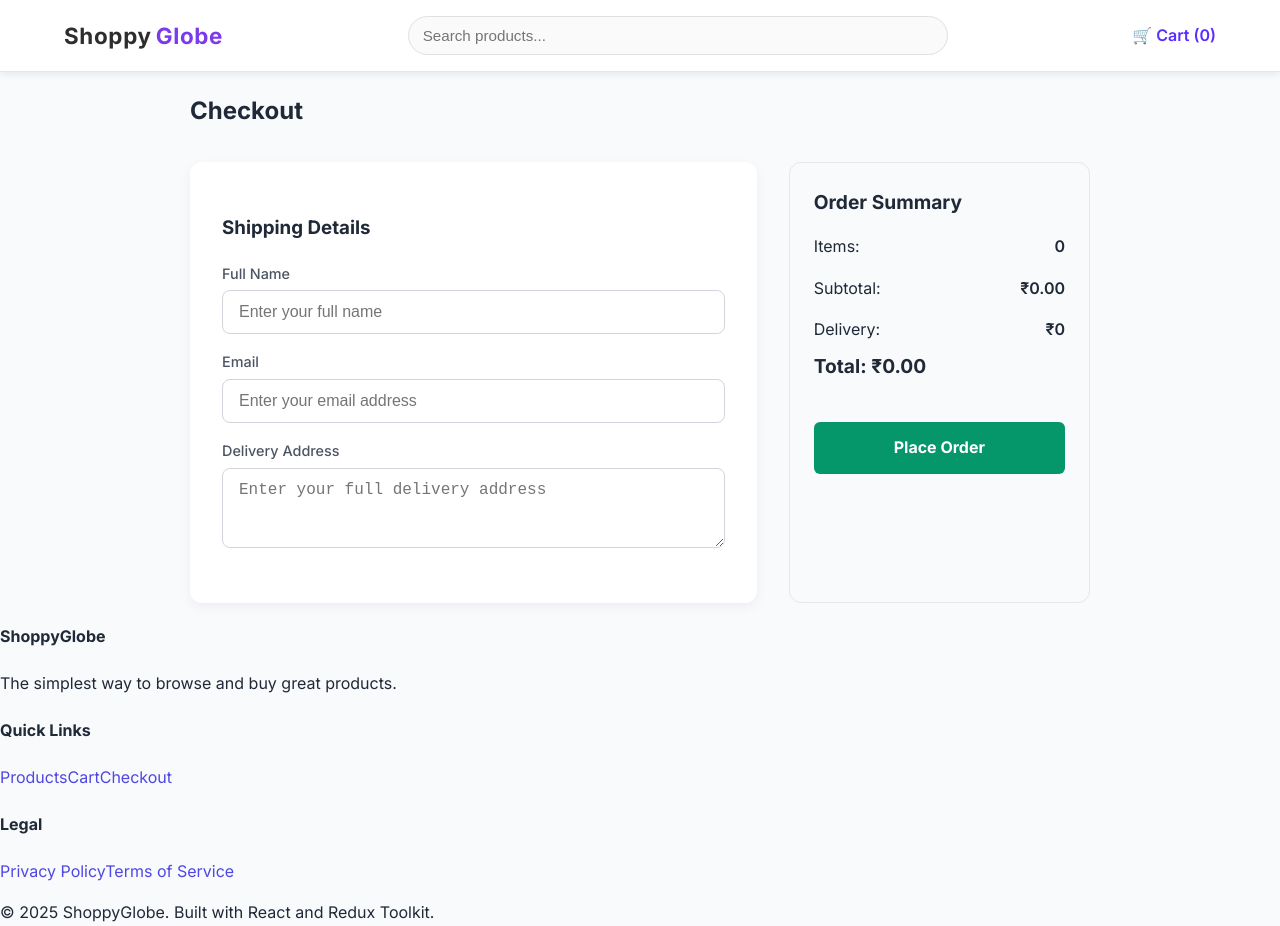
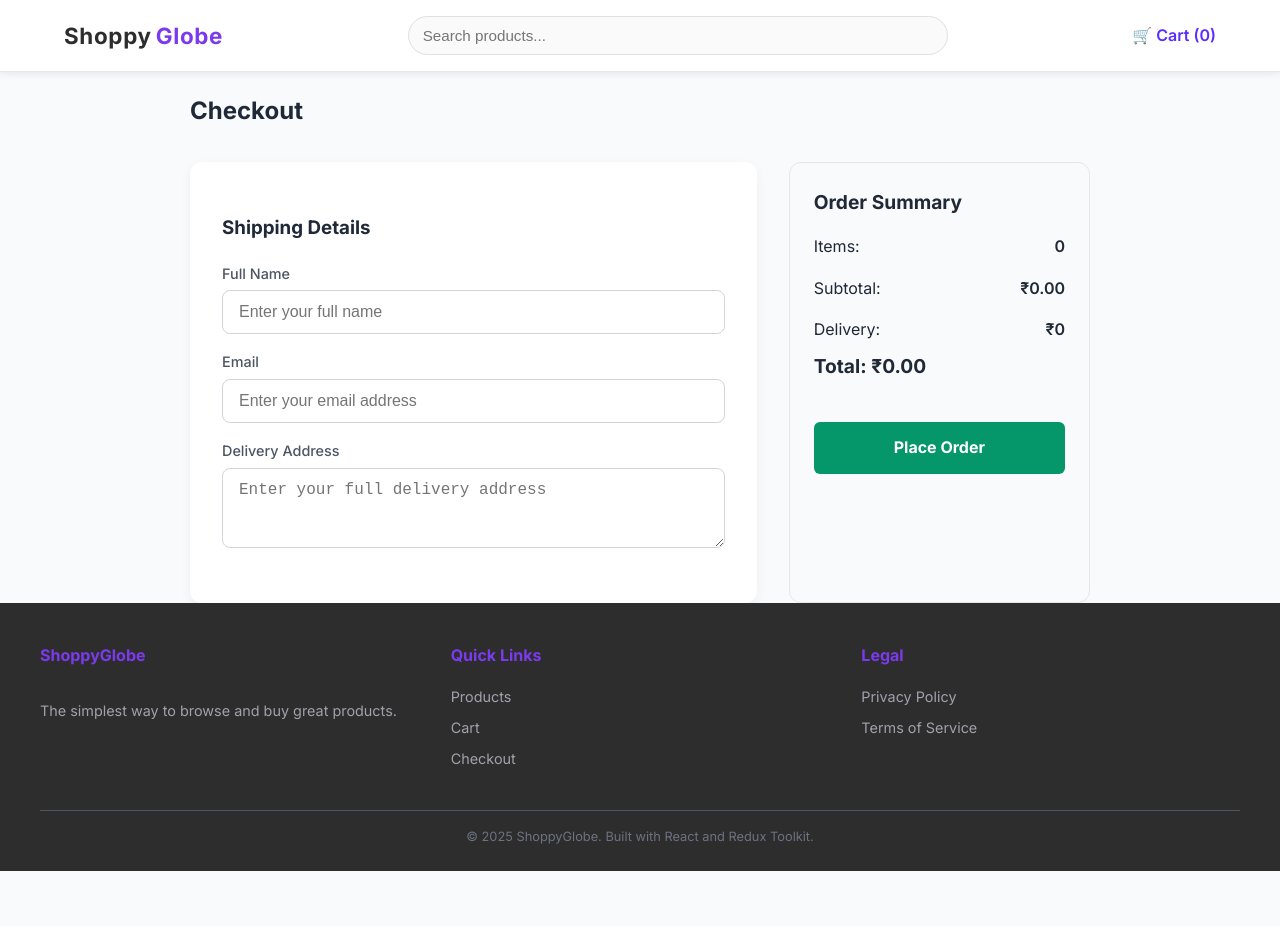
Before and after one commit to Shreyasri30/shoppy-globe, a React (Vite) app: page /checkout in a window 1280 px wide. After the commit the page ends 871 px from the top, so only its background shows below. Built offline with nearby package versions, Linux system fonts and the light colour scheme.

Commit message:
Added styling for footer

```diff
--- a/src/index.css
+++ b/src/index.css
@@ -530,3 +530,69 @@ button {
   outline: 2px solid #7b4bff;
   outline-offset: 2px;
 }
+
+/* FOOTER STYLES */
+
+.app-footer {
+  background: #2d2d2d; /* Dark background for contrast */
+  color: #f8fafc; /* Light text */
+  padding: 2.5rem 1.5rem 1.5rem;
+  margin-top: auto; /* Pushes the footer to the bottom */
+}
+
+.footer-inner {
+  max-width: 1200px;
+  margin: 0 auto;
+  display: flex;
+  justify-content: space-between;
+  flex-wrap: wrap;
+  gap: 2rem;
+  border-bottom: 1px solid #4b5563; /* Light separator */
+  padding-bottom: 2rem;
+  margin-bottom: 1rem;
+}
+
+.footer-section {
+  flex: 1;
+  min-width: 150px;
+  display: flex;
+  flex-direction: column;
+}
+
+.footer-section h4 {
+  color: #7c3aed; /* Purple theme color for headings */
+  font-size: 1rem;
+  margin-top: 0;
+  margin-bottom: 1rem;
+}
+
+.footer-section a,
+.footer-section p {
+  color: #a1a1aa; /* Lighter text for content */
+  text-decoration: none;
+  font-size: 0.9rem;
+  margin-bottom: 0.5rem;
+  transition: color 0.2s;
+}
+
+.footer-section a:hover {
+  color: #fff;
+}
+
+.footer-bottom {
+  max-width: 1200px;
+  margin: 0 auto;
+  text-align: center;
+}
+
+.footer-bottom p {
+  color: #6b7280;
+  font-size: 0.8rem;
+  margin: 0;
+}
+
+.app {
+  display: flex;
+  flex-direction: column;
+  min-height: 100vh;
+}
```
